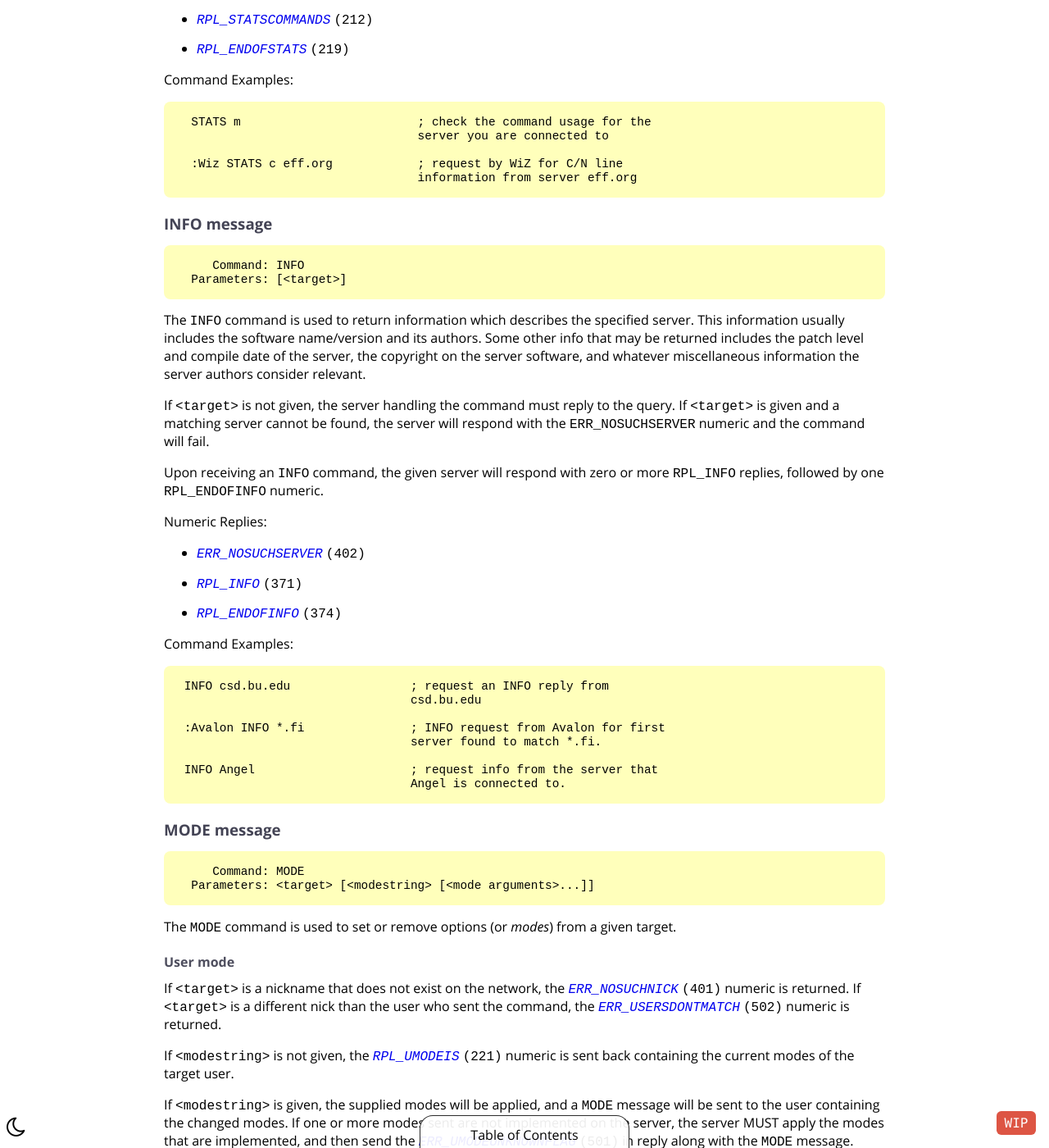
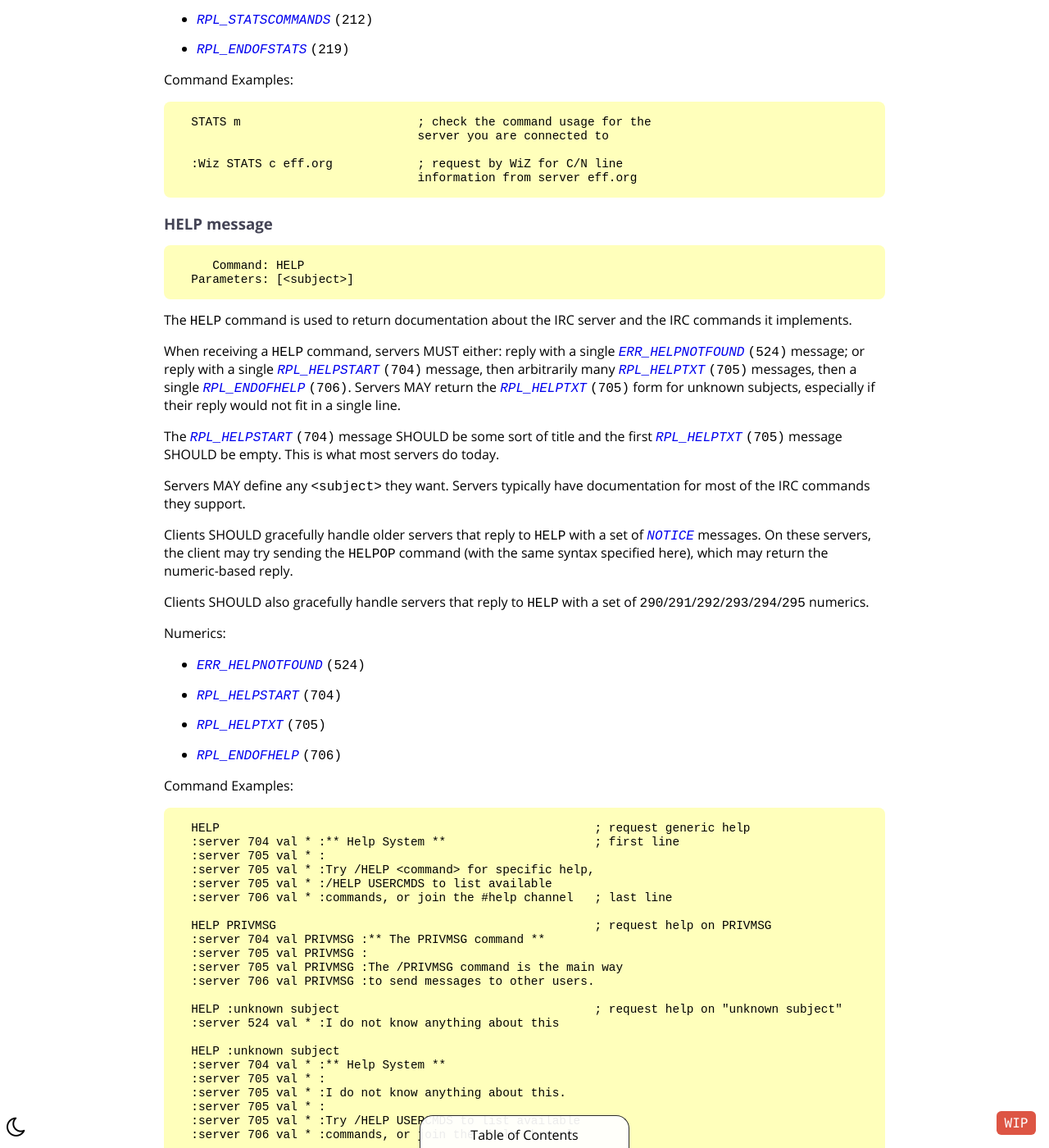
Before and after one commit to ircdocs/modern-irc, a Jekyll site: the page built from index.md, in a window 1280 px wide and 1400 px high, scrolled down 31490 px. Shown: the whole window at 82% size. Built offline with Jekyll 4.4.1, drawn with Linux system fonts in a browser that asks for light colours; some of the changed text lies outside the part shown.

Commit message:
Specify the HELP command. (#132)
* Specify the HELP command.

With the provision about legacy servers using NOTICE, this seems to cover
every IRCd (Bahamut, Ergo, Hybrid/Chary/etc, InspIRCd, irc2, ircu2, ngircd)
except Unreal, which uses other numerics.

* Update index.md

Co-authored-by: Daniel Oaks <daniel@danieloaks.net>

* Update _includes/modern-appendix.md

Co-authored-by: Daniel Oaks <daniel@danieloaks.net>

* Update _includes/modern-appendix.md

Co-authored-by: Daniel Oaks <daniel@danieloaks.net>

* Update _includes/modern-appendix.md

Co-authored-by: Daniel Oaks <daniel@danieloaks.net>

* Update _includes/modern-appendix.md

Co-authored-by: tommyrot <jos@dutnie.nl>

* Update _includes/modern-appendix.md

Co-authored-by: Daniel Oaks <daniel@danieloaks.net>

* Update _includes/modern-appendix.md

Co-authored-by: Daniel Oaks <daniel@danieloaks.net>

* Mention Unreal-style replies to the HELP command

Unreal uses only 290 and 292, but names all numerics from 290 to 295;
so it must be based on something else that uses all of them.
Additionally, based on the names Unreal uses, it should be using 291
instead of 292, so it really does not make sense to me.

Co-authored-by: Daniel Oaks <daniel@danieloaks.net>
Co-authored-by: tommyrot <jos@dutnie.nl>

```diff
--- a/_data/modern.yml
+++ b/_data/modern.yml
@@ -686,6 +686,9 @@ numerics:
   ERR_WHOLIMEXCEED:
     numeric: '523'
 
+  ERR_HELPNOTFOUND:
+    numeric: '524'
+
   ERR_INVALIDKEY:
     numeric: '525'
 
--- a/_includes/modern-appendix.md
+++ b/_includes/modern-appendix.md
@@ -885,6 +885,14 @@ Indicates that a {% message MODE %} command affecting a user contained a `MODE`
 
 Indicates that a {% message MODE %} command affecting a user failed because they were trying to set or view modes for other users. The text used in the last param of this message varies, for instance when trying to view modes for another user, a server may send: `"Can't view modes for other users"`.
 
+{% numericheader ERR_HELPNOTFOUND %}
+
+      "<client> <subject> :No help available on this topic"
+
+Indicates that a {% message HELP %} command requested help on a subject the server does not know about.
+
+The `<subject>` MUST be the one requested by the client, but may be casefolded; unless it would be an invalid parameter, in which case it MUST be `*`.
+
 {% numericheader ERR_INVALIDKEY %}
 
     "<client> <target chan> :Key is not well-formed"
@@ -920,6 +928,31 @@ The text used in the last param of this message varies wildly.
     "<client> <target chan/user> <mode char> <parameter> :<description>"
 
 Indicates that there was a problem with a mode parameter. Replaces various implementation-specific mode-specific numerics.
+
+{% numericheader RPL_HELPSTART %}
+
+    "<client> <subject> :<first line of help section>"
+
+Indicates the start of a reply to a {% command HELP %} command.
+The text used in the last parameter of this message may vary, and SHOULD be displayed as-is by IRC clients to their users; possibly emphasized as the title of the help section.
+
+The `<subject>` MUST be the one requested by the client, but may be casefolded; unless it would be an invalid parameter, in which case it MUST be `*`.
+
+{% numericheader RPL_HELPTXT %}
+
+    "<client> <subject> :<line of help text>"
+
+Returns a line of {% command HELP %} text to the client. Lines MAY be wrapped to a certain line length by the server. Note that the final line MUST be a {% numeric RPL_ENDOFHELP %} numeric.
+
+The `<subject>` MUST be the one requested by the client, but may be casefolded; unless it would be an invalid parameter, in which case it MUST be `*`.
+
+{% numericheader RPL_ENDOFHELP %}
+
+    "<client> <subject> :<last line of help text>"
+
+Returns the final {% command HELP %} line to the client.
+
+The `<subject>` MUST be the one requested by the client, but may be casefolded; unless it would be an invalid parameter, in which case it MUST be `*`.
 
 {% numericheader ERR_NOPRIVS %}
 
--- a/index.md
+++ b/index.md
@@ -1155,6 +1155,58 @@ Command Examples:
       :Wiz STATS c eff.org            ; request by WiZ for C/N line
                                       information from server eff.org
 
+### HELP message
+
+         Command: HELP
+      Parameters: [<subject>]
+
+The `HELP` command is used to return documentation about the IRC server and the IRC commands it implements.
+
+When receiving a `HELP` command, servers MUST either: reply with a single {% numeric ERR_HELPNOTFOUND %} message; or reply with a single {% numeric RPL_HELPSTART %} message, then arbitrarily many {% numeric RPL_HELPTXT %} messages, then a single {% numeric RPL_ENDOFHELP %}. Servers MAY return the {% numeric RPL_HELPTXT %} form for unknown subjects, especially if their reply would not fit in a single line.
+
+The {% numeric RPL_HELPSTART %} message SHOULD be some sort of title and the first {% numeric RPL_HELPTXT %} message SHOULD be empty. This is what most servers do today.
+
+Servers MAY define any `<subject>` they want.
+Servers typically have documentation for most of the IRC commands they support.
+
+Clients SHOULD gracefully handle older servers that reply to `HELP` with a set of {% command NOTICE %} messages.
+On these servers, the client may try sending the `HELPOP` command (with the same syntax specified here), which may return the numeric-based reply.
+
+Clients SHOULD also gracefully handle servers that reply to `HELP` with a set of `290`/`291`/`292`/`293`/`294`/`295` numerics.
+
+Numerics:
+
+* {% numeric ERR_HELPNOTFOUND %}
+* {% numeric RPL_HELPSTART %}
+* {% numeric RPL_HELPTXT %}
+* {% numeric RPL_ENDOFHELP %}
+
+Command Examples:
+
+      HELP                                                     ; request generic help
+      :server 704 val * :** Help System **                     ; first line
+      :server 705 val * :
+      :server 705 val * :Try /HELP <command> for specific help,
+      :server 705 val * :/HELP USERCMDS to list available
+      :server 706 val * :commands, or join the #help channel   ; last line
+
+      HELP PRIVMSG                                             ; request help on PRIVMSG
+      :server 704 val PRIVMSG :** The PRIVMSG command **
+      :server 705 val PRIVMSG :
+      :server 705 val PRIVMSG :The /PRIVMSG command is the main way
+      :server 706 val PRIVMSG :to send messages to other users.
+
+      HELP :unknown subject                                    ; request help on "unknown subject"
+      :server 524 val * :I do not know anything about this
+
+      HELP :unknown subject
+      :server 704 val * :** Help System **
+      :server 705 val * :
+      :server 705 val * :I do not know anything about this.
+      :server 705 val * :
+      :server 705 val * :Try /HELP USERCMDS to list available
+      :server 706 val * :commands, or join the #help channel
+
 ### INFO message
 
          Command: INFO
```
